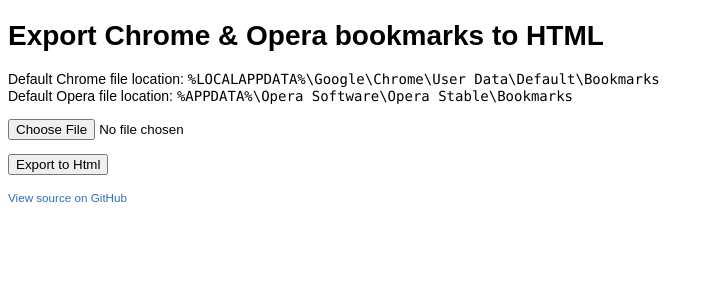
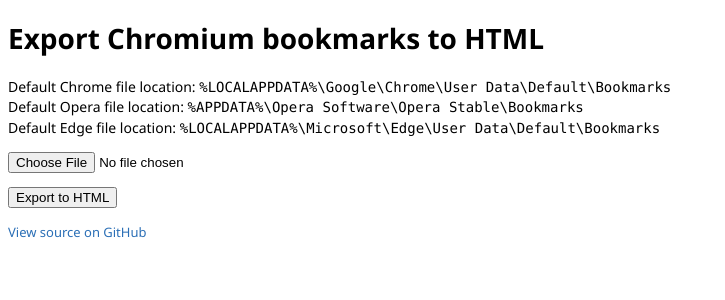
Before and after one commit to alexantr/export-opera-bookmarks, a PHP site: page / in a window 1280 px wide. Shown: the top 300 px of the page, without its empty margins (0-725 px from the left). Run offline with PHP 8.4, Linux system fonts and the light colour scheme.

Commit message:
Add Edge file location

```diff
--- a/index.php
+++ b/index.php
@@ -4,7 +4,6 @@
  * @param array $links
  * @param int $depth
  * @param bool $no_dl
- *
  * @return string
  */
 function get_links($links, $depth = 1, $no_dl = false)
@@ -39,7 +38,7 @@ function get_links($links, $depth = 1, $no_dl = false)
             $html .= get_links($children, $depth + 1);
         } elseif ($one['type'] == 'url') {
             $name = !empty($one['name']) ? $one['name'] : $one['url'];
-            $html .= str_repeat('    ', $depth) . '<DT><A HREF="' . $one['url'] . '"' . $add_date . $last_modified . '>' . $name . '</A>' . "\n";
+            $html .= str_repeat('    ', $depth) . '<DT><A HREF="' . $one['url'] . '"' . $add_date . $last_modified . '>' . htmlspecialchars($name, ENT_QUOTES, 'UTF-8') . '</A>' . "\n";
         }
     }
     if (!$no_dl) $html .= str_repeat('    ', $depth - 1) . '</DL><p>' . "\n";
@@ -78,7 +77,6 @@ if (!empty($json_data)) {
 <TITLE>Bookmarks</TITLE>
 <H1>Bookmarks</H1>
 
-
 HTML;
     $html .= '<DL><p>' . "\n";
     if (!empty($json_data) && isset($json_data['roots'])) {
@@ -86,10 +84,12 @@ HTML;
     }
     $html .= '</DL>' . "\n";
 
+    $filename = 'bookmarks_' . date('Y-m-d') . '.html';
+
     // response
-    header('Content-Disposition: attachment; filename="bookmarks.html"');
+    header('Content-Disposition: attachment; filename="' . $filename . '"');
     header('Content-Length: ' . mb_strlen($html, '8bit'));
-    header('Content-Type: application/x-force-download; name="bookmarks.html"');
+    header('Content-Type: application/x-force-download; name="' . $filename . '"');
     echo $html;
     exit;
 }
@@ -100,24 +100,27 @@ header('Content-Type: text/html; charset=utf-8');
 <html>
 <head>
     <meta charset="utf-8">
-    <title>Export Chrome &amp; Opera bookmarks to HTML</title>
+    <title>Export Chromium bookmarks to HTML</title>
     <style>
-        body { font: 14px/1.2 Arial, sans-serif; }
+        body { font: 14px/1.4 'Segoe UI', Arial, Helvetica, sans-serif; }
         a { color: #2b6fb6; text-decoration: none; }
         a:hover, a:active { color: red; }
         samp { font-family: Consolas, monospace; }
+        h1 { font-weight: 600; }
+        small { font-size: 13px; }
     </style>
 </head>
 <body>
 
-<h1>Export Chrome &amp; Opera bookmarks to HTML</h1>
+<h1>Export Chromium bookmarks to HTML</h1>
 
 <p>Default Chrome file location: <samp>%LOCALAPPDATA%\Google\Chrome\User Data\Default\Bookmarks</samp><br>
-    Default Opera file location: <samp>%APPDATA%\Opera Software\Opera Stable\Bookmarks</samp></p>
+    Default Opera file location: <samp>%APPDATA%\Opera Software\Opera Stable\Bookmarks</samp><br>
+    Default Edge file location: <samp>%LOCALAPPDATA%\Microsoft\Edge\User Data\Default\Bookmarks</samp></p>
 
 <form action="" method="post" enctype="multipart/form-data">
     <p><input type="file" name="file_json"></p>
-    <p><input type="submit" name="submit" value="Export to Html"></p>
+    <p><input type="submit" name="submit" value="Export to HTML"></p>
 </form>
 
 <?php if (isset($_POST['submit'])): ?>
```
Also changed, not shown: README.md, 1 other file.
